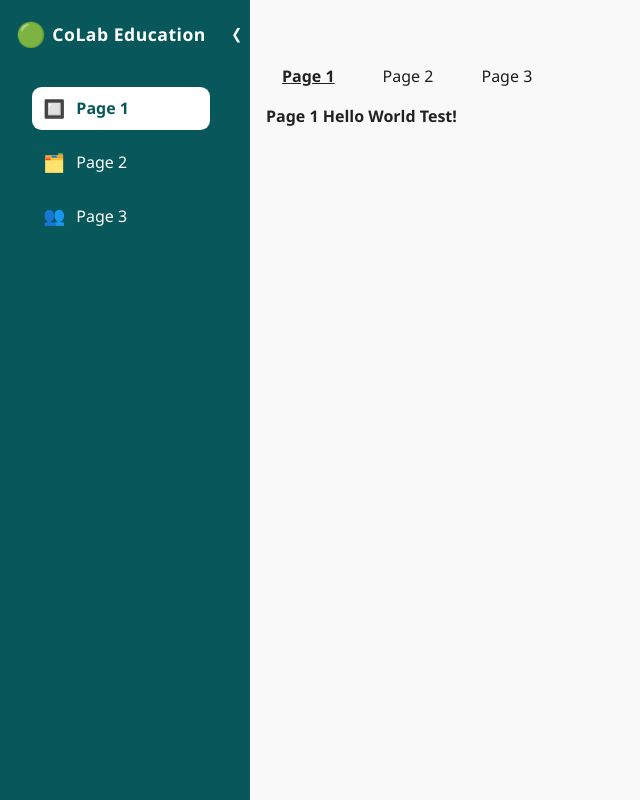
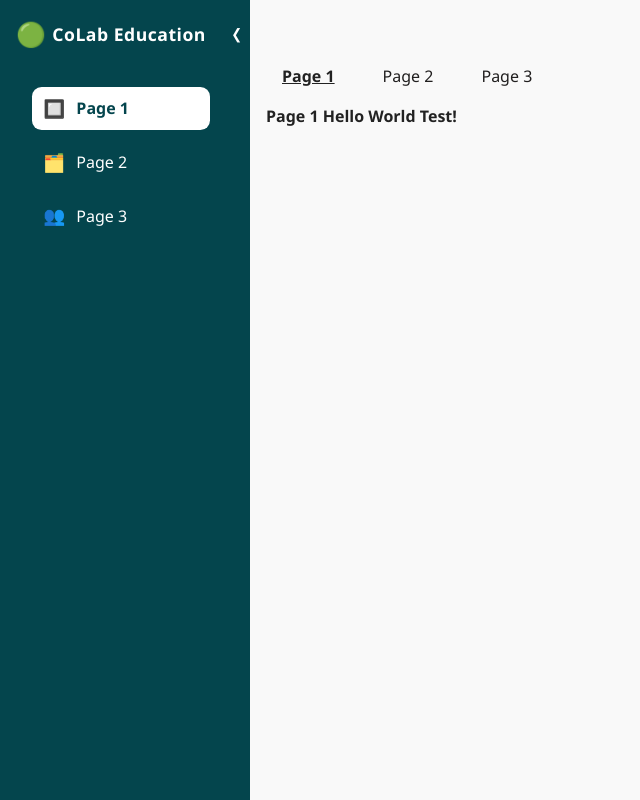
Before and after one commit to danielmason89/FDV_103_group_project_colab, a Vue app: page / in a window 1280 px wide. Shown: the whole page, without its empty margins (0-640 px from the left). Built offline with nearby package versions, Linux system fonts and the light colour scheme; the HTML template or start-up script is replaced by a standard one.

Commit message:
Updated styles to use components from base.css

```diff
--- a/src/components/SidebarComponent.vue
+++ b/src/components/SidebarComponent.vue
@@ -42,7 +42,7 @@ const toggleSidebar = () => {
 .sidebar {
   width: 250px;
   height: 100vh;
-  background: #07575b;
+  background: var(--secondary);
   padding: 1rem 0.5rem 0.5rem 1rem;
   display: flex;
   flex-direction: column;
@@ -73,7 +73,7 @@ const toggleSidebar = () => {
 }
 .logo-icon {
   font-size: 1.5rem;
-  color: var(--primary, #5ecc75);
+  color: var(--primary);
 }
 
 .sidebar-title {
@@ -91,10 +91,6 @@ const toggleSidebar = () => {
   cursor: pointer;
   margin-left: 0.3rem;
   transition: transform 0.3s ease-in-out;
-}
-
-.minimize-icon:hover {
-  color: var(--primary, #5ecc75);
 }
 
 /* Navigation links */
@@ -122,12 +118,12 @@ const toggleSidebar = () => {
 
 .nav-link.router-link-active {
   background: var(--white);
-  color: #07575b;
+  color: var(--secondary);
   font-weight: bold;
 }
 
 .nav-link.router-link-active .icon {
-  color: #07575b;
+  color: var(--secondary);
 }
 
 .link-text {
```
